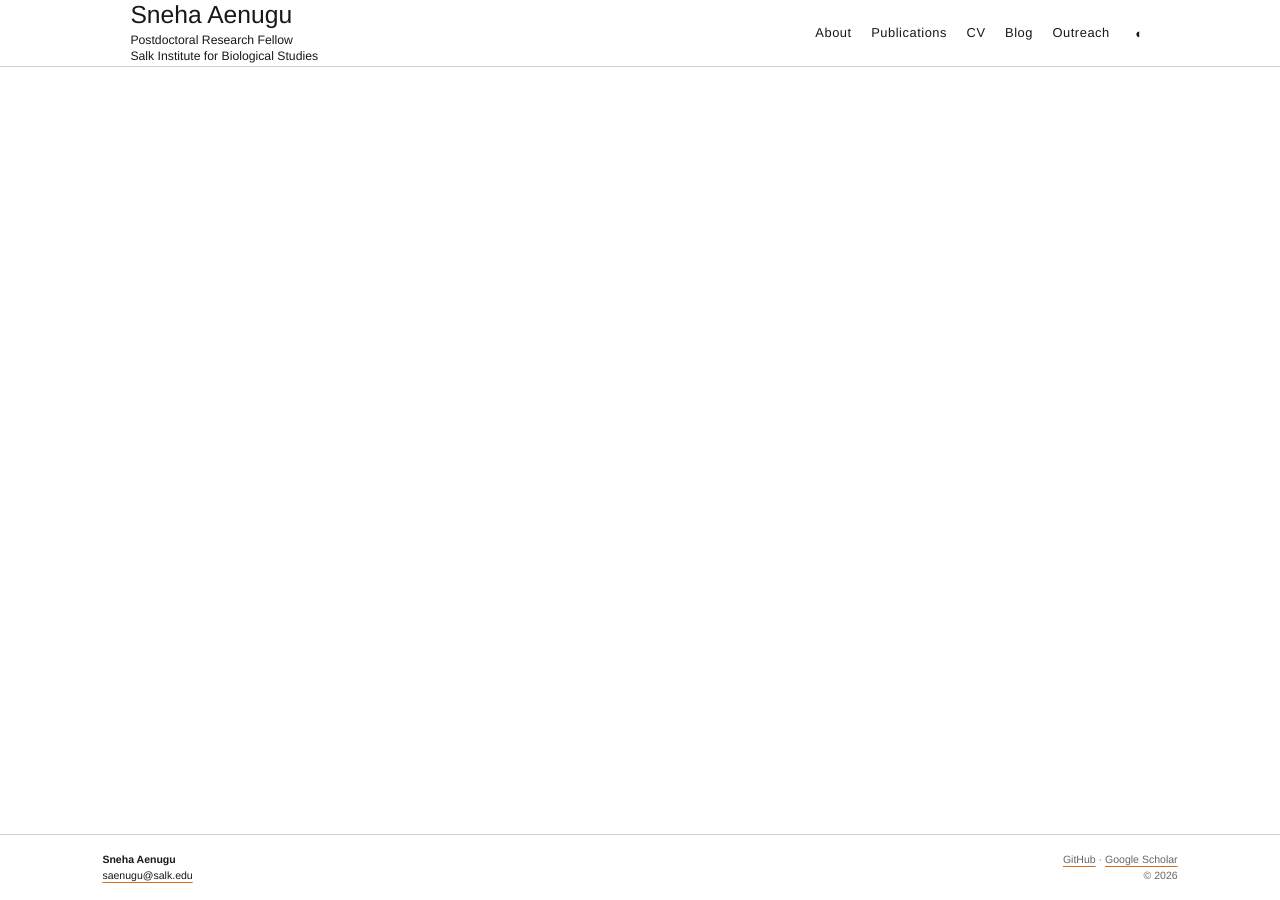
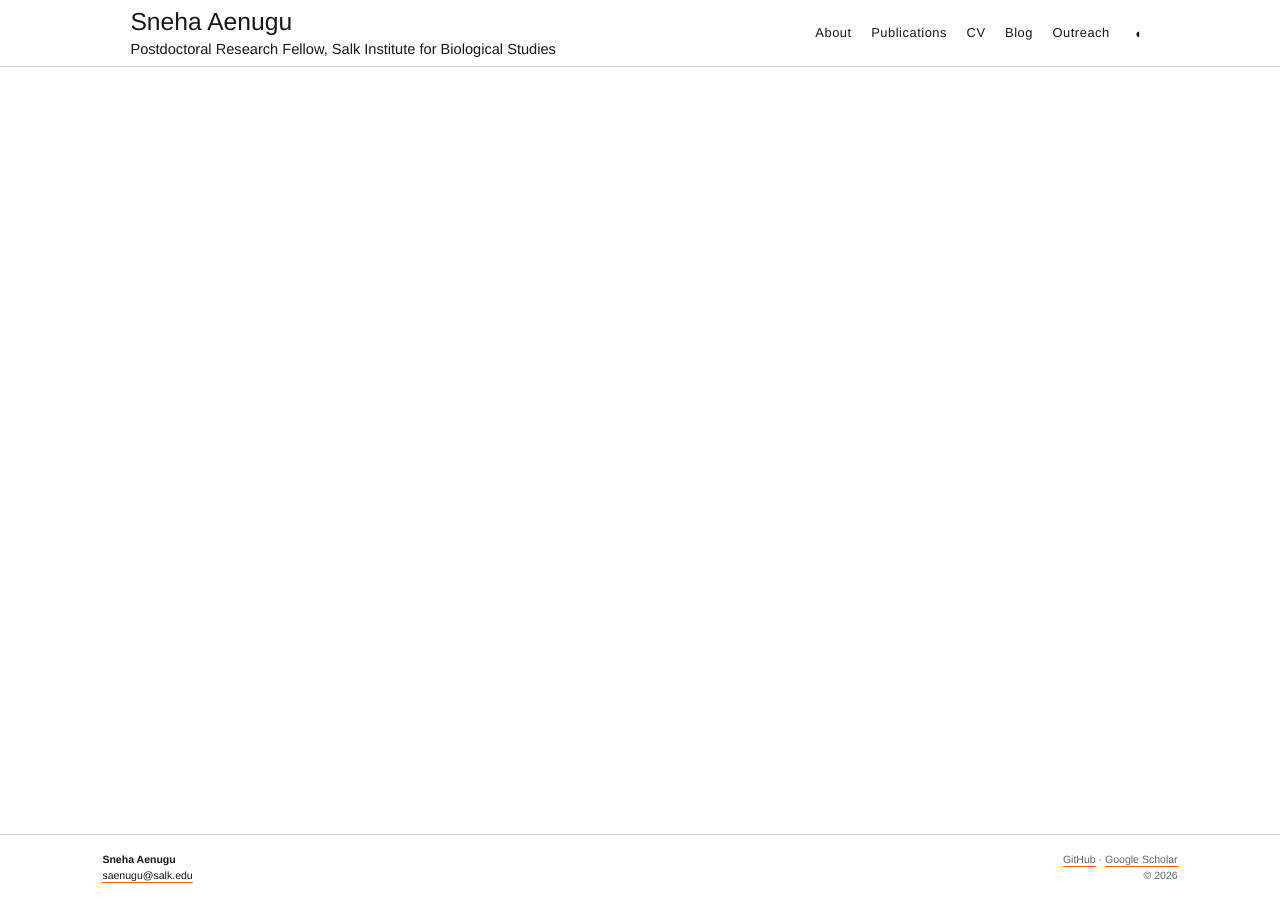
Before and after one commit to asneha213/asneha213.github.io, a Jekyll site: the page built from resources.md, in a window 1280 px wide. Built offline with Jekyll 4.4.1, drawn with Linux system fonts in a browser that asks for light colours.

Commit message:
Refine header affiliation line

```diff
--- a/_includes/nav.html
+++ b/_includes/nav.html
@@ -1,7 +1,7 @@
 <nav class="top-nav" aria-label="Primary navigation">
   <div class="brand-lockup">
     <a class="brand" href="/">Sneha Aenugu</a>
-    <span>Postdoctoral Research Fellow<br>Salk Institute for Biological Studies</span>
+    <span>Postdoctoral Research Fellow, Salk Institute for Biological Studies</span>
   </div>
   <div class="nav-links">
     <a class="nav-item{% if page.url == '/' %} active{% endif %}" href="/">About</a>
--- a/_sass/common.scss
+++ b/_sass/common.scss
@@ -7,7 +7,7 @@ body.dark{--ink:#ecede8;--paper:#171916;--muted:#b7bbb1;--rule:#44483f;--accent:
 a{color:inherit;text-decoration-color:var(--accent);text-underline-offset:3px}a:hover{color:var(--accent)}
 .skip-link{position:absolute;left:-9999px}.skip-link:focus{left:1rem;top:1rem;z-index:20;background:var(--paper);padding:8px}
 .top-nav{min-height:66px;padding:0 calc(var(--page-gutter) + 28px);display:flex;align-items:center;justify-content:space-between;gap:1.5rem;border-bottom:1px solid var(--rule);background:var(--paper)}
-.brand-lockup{display:flex;flex-direction:column;justify-content:center;line-height:1.2}.brand{font:1.45rem var(--serif);font-weight:500;text-decoration:none;white-space:nowrap}.brand-lockup span{margin-top:4px;color:var(--ink);font-size:.72rem;line-height:1.3}.nav-links{display:flex;align-items:stretch;gap:1.15rem;height:66px}.nav-item{display:flex;align-items:center;border:0;background:none;color:inherit;text-decoration:none;font-size:.76rem;letter-spacing:.04em;position:relative;cursor:pointer}.nav-item.active:after{content:'';position:absolute;left:0;right:0;bottom:0;height:3px;background:var(--accent)}
+.brand-lockup{display:flex;flex-direction:column;justify-content:center;line-height:1.2}.brand{font:1.45rem var(--serif);font-weight:500;text-decoration:none;white-space:nowrap}.brand-lockup span{margin-top:4px;color:var(--ink);font-size:clamp(.68rem,1.2vw,.86rem);line-height:1.3;white-space:nowrap}.nav-links{display:flex;align-items:stretch;gap:1.15rem;height:66px}.nav-item{display:flex;align-items:center;border:0;background:none;color:inherit;text-decoration:none;font-size:.76rem;letter-spacing:.04em;position:relative;cursor:pointer}.nav-item.active:after{content:'';position:absolute;left:0;right:0;bottom:0;height:3px;background:var(--accent)}
 .hero{min-height:295px;display:flow-root}.hero-copy{padding:34px 28px}.eyebrow{margin:0 0 .75rem;color:var(--accent);font-size:.58rem;font-weight:700;letter-spacing:.16em;text-transform:uppercase}
 .hero h1,.page-header h1{max-width:500px;margin:0;font:400 clamp(1.65rem,3.6vw,2.65rem)/1 var(--serif);letter-spacing:-.03em}.hero h1{max-width:none;font-size:clamp(1.2rem,2.3vw,1.65rem);white-space:nowrap}
 .lede{max-width:620px;margin:.75rem 0 .5rem;font:400 .8rem/1.42 var(--serif);color:var(--ink)}.lede p{margin:.7rem 0}.lede ol{margin:.55rem 0;padding-left:1.25rem}.lede li{margin:.35rem 0}.affiliation{color:var(--muted);font-size:.95rem}.research-interests{margin:.45rem 0 .3rem;padding-left:1.15rem;color:var(--muted)}.research-interests li{margin:.14rem 0;font-size:.76rem}
```
